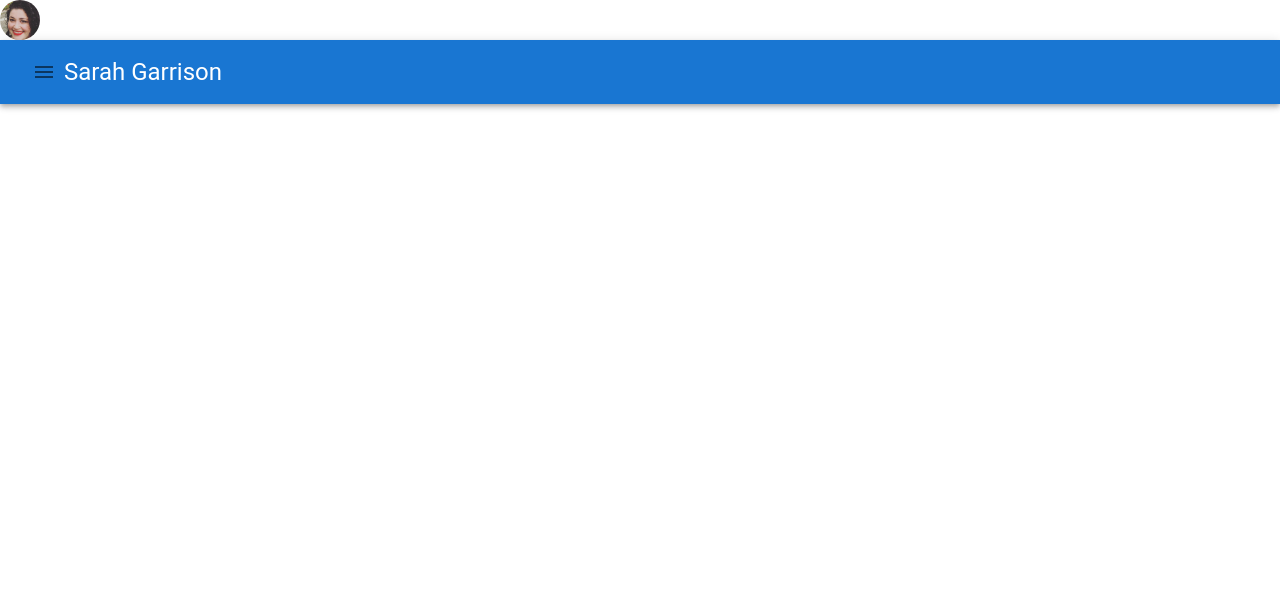
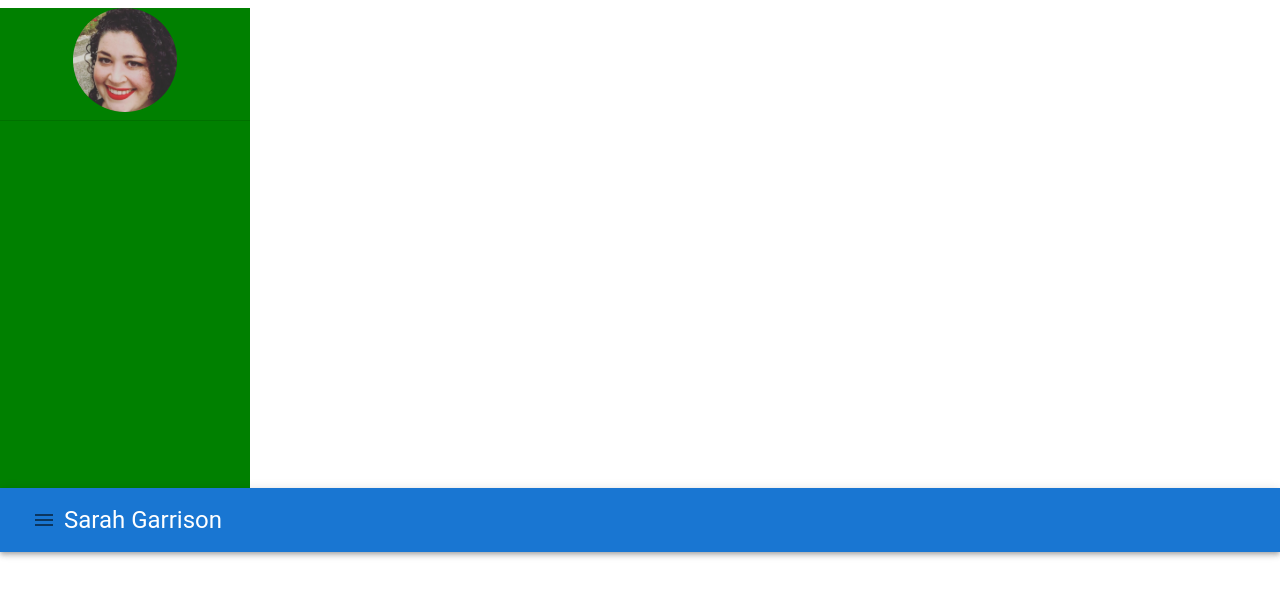
Before and after one commit to segarrison/seg-react-portfolio, a React (Create React App) app: page / in a window 1280 px wide. Shown: the top 596 px of the page. Built offline with nearby package versions, Linux system fonts and the light colour scheme.

Commit message:
building slide nav

```diff
--- a/package.json
+++ b/package.json
@@ -8,6 +8,7 @@
     "@emotion/styled": "^11.6.0",
     "@mui/icons-material": "^5.2.0",
     "@mui/material": "^5.2.1",
+    "@mui/styled-engine-sc": "^5.1.0",
     "@testing-library/jest-dom": "^5.15.0",
     "@testing-library/react": "^11.2.7",
     "@testing-library/user-event": "^12.8.3",
@@ -15,6 +16,7 @@
     "react": "^17.0.2",
     "react-dom": "^17.0.2",
     "react-scripts": "4.0.3",
+    "styled-components": "^5.3.3",
     "web-vitals": "^1.1.2"
   },
   "scripts": {
--- a/src/components/Navbar.js
+++ b/src/components/Navbar.js
@@ -1,4 +1,6 @@
 import React from "react";
+import styled from "@emotion/styled";
+
 import AppBar from "@mui/material/AppBar";
 import Toolbar from "@mui/material/Toolbar";
 import ListItem from "@mui/material/ListItem";
@@ -15,12 +17,38 @@ import HomeIcon from "@mui/icons-material/Home";
 import AppsIcon from "@mui/icons-material/Apps";
 import ContactMailIcon from "@mui/icons-material/ContactMail";
 import avatar from "../assets/images/avatar.jpeg";
+import { ListItemIcon } from "@mui/material";
 
 function Navbar() {
+  const styleBox = {
+    width: "250px",
+    background: "green",
+    height: "30rem",
+  };
+
+  const styleAvatar = {
+    display: "block",
+    margin: "0.5rem auto",
+    width: "104px",
+    height: "104px"
+  }
+
+  const navIcons ={
+
+  }
+
   return (
     <>
-      <Box component="div">
-        <Avatar src={avatar} alt="image of Sarah Garrison" />
+      <Box style={styleBox} component="div">
+        <Avatar src={avatar} alt="image of Sarah Garrison" style = {styleAvatar}/>
+        <Divider />
+        <List>
+          <ListItem>
+            <ListItemIcon>
+
+            </ListItemIcon>
+          </ListItem>
+        </List>
       </Box>
       <Box component="nav">
         <AppBar position="static">
```
Also changed, not shown: 1 other file (tests, documents, lock files or other folders).
